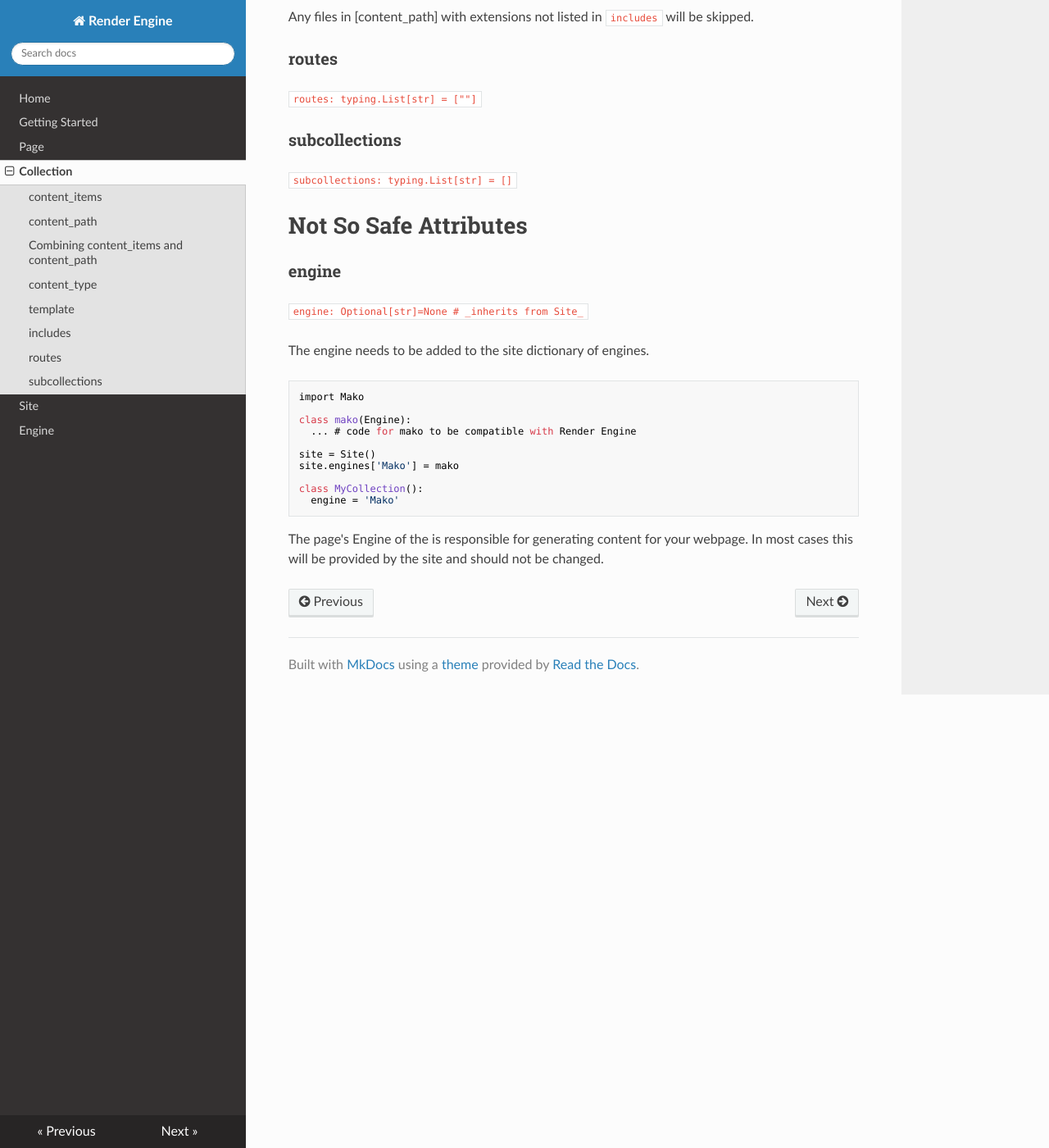
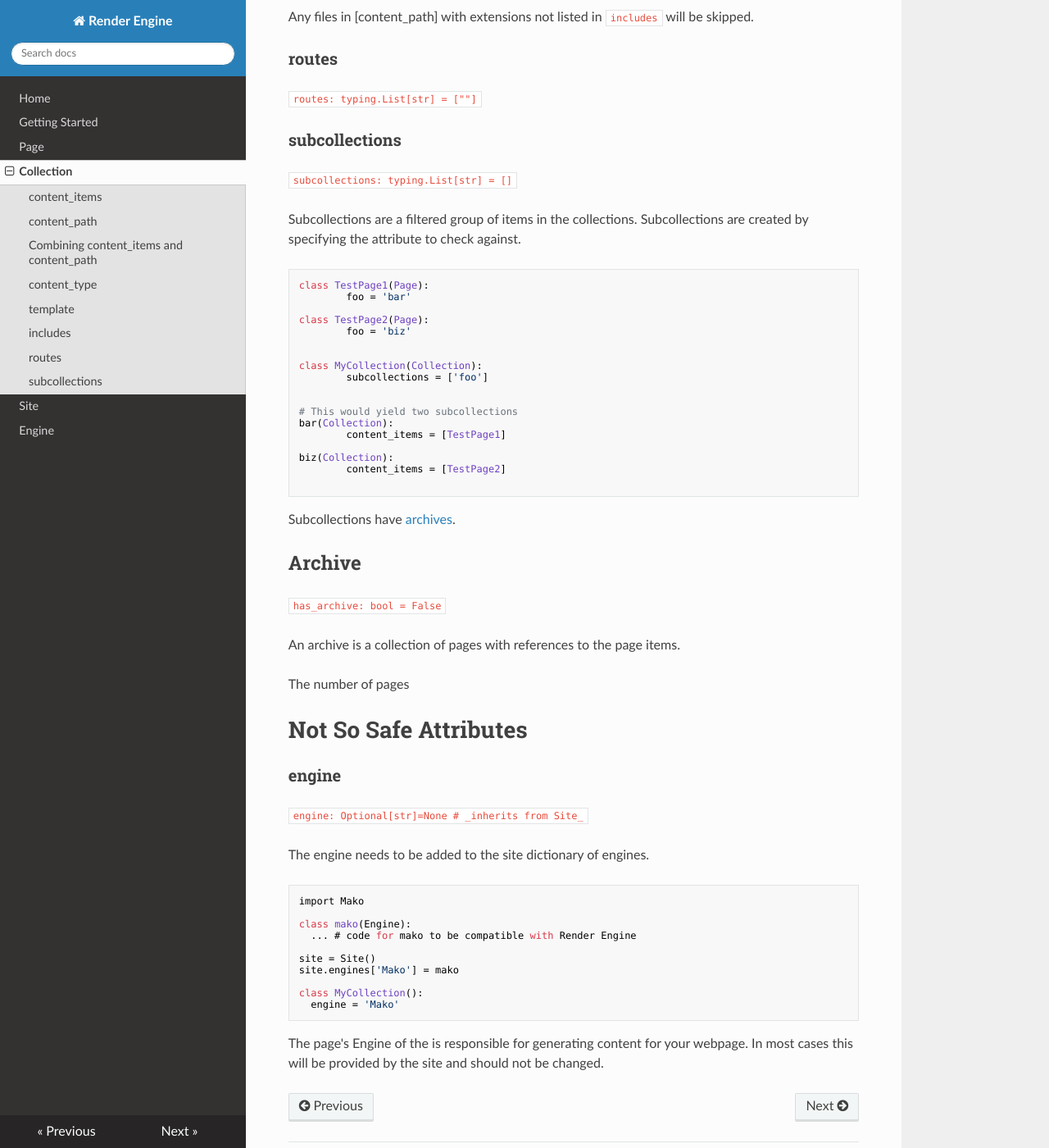
Before and after one commit to render-engine/render-engine, an MkDocs documentation site: the page built from docs/collection.md, in a window 1280 px wide and 1400 px high, scrolled down 1318 px. Shown: the whole window at 82% size. Built offline with MkDocs 1.6.1, drawn with Linux system fonts in a browser that asks for light colours; nearby versions of some CDN libraries.

Commit message:
working on refactor of archive

````diff
--- a/docs/collection.md
+++ b/docs/collection.md
@@ -69,7 +69,39 @@ skipped.
 
 `subcollections: typing.List[str] = []`
 
+Subcollections are a filtered group of items in the collections. Subcollections
+are created by specifying the attribute to check against.
 
+```
+class TestPage1(Page):
+		foo = 'bar'
+
+class TestPage2(Page):
+		foo = 'biz'
+
+
+class MyCollection(Collection):
+		subcollections = ['foo']
+
+
+# This would yield two subcollections
+bar(Collection):
+		content_items = [TestPage1]
+
+biz(Collection):
+		content_items = [TestPage2]
+
+```
+
+Subcollections have [archives][Archive].
+
+## Archive
+
+`has_archive: bool = False`
+
+An archive is a collection of pages with references to the page items.
+
+The number of pages
 
 
 Not So Safe Attributes
@@ -100,3 +132,4 @@ changed.
 
 [content_type]: #content-type
 [Page]: page.html
+[Archive]: #archive
````
Also changed, not shown: 1 other file.
